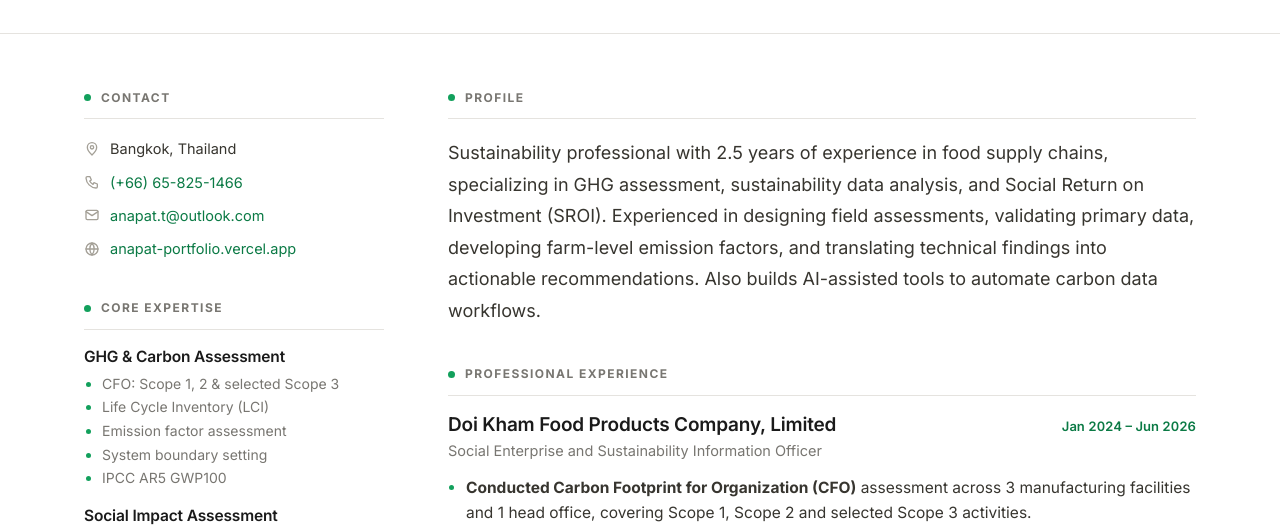
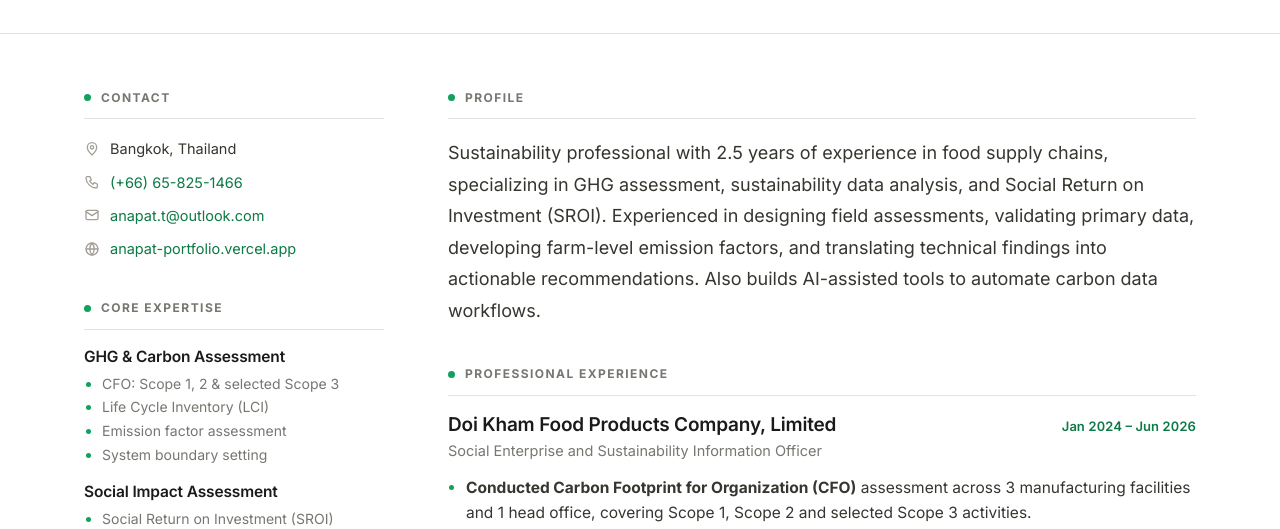
Before and after one commit to firstanapat/new, a plain HTML site: page resume.html in a window 1280 px wide. Shown: the part 237-766 px from the top of the page. Drawn offline with Linux system fonts and the light colour scheme; a web font is replaced by a local one.

Commit message:
Resume: drop IPCC AR5 GWP100 from GHG & Carbon Assessment
Updates the resume PDF (v2) and the resume page in Thai and English.

Co-Authored-By: Claude Opus 5.5 <noreply@anthropic.com>

```diff
--- a/js/lang-en.js
+++ b/js/lang-en.js
@@ -170,7 +170,7 @@ window.I18N_EN = {
   "res.download": "Download PDF",
   "res.contact": "Contact",
   "res.expertise": "Core Expertise",
-  "res.s1": "<li>CFO: Scope 1, 2 &amp; selected Scope 3</li><li>Life Cycle Inventory (LCI)</li><li>Emission factor assessment</li><li>System boundary setting</li><li>IPCC AR5 GWP100</li>",
+  "res.s1": "<li>CFO: Scope 1, 2 &amp; selected Scope 3</li><li>Life Cycle Inventory (LCI)</li><li>Emission factor assessment</li><li>System boundary setting</li>",
   "res.s2": "<li>Social Return on Investment (SROI)</li><li>Questionnaire design</li><li>Field data collection</li>",
   "res.s3": "<li>Primary data validation</li><li>Cross-checking &amp; source tracking</li><li>Excel, PivotTables &amp; dashboards</li>",
   "res.s5": "<li>AI coding agents: Claude Code, Codex, Antigravity</li><li>Prompt design &amp; AI output testing</li><li>Google Apps Script automation</li>",
--- a/resume.html
+++ b/resume.html
@@ -100,7 +100,6 @@
                 <li>Life Cycle Inventory (LCI)</li>
                 <li>การประเมิน Emission Factor</li>
                 <li>การกำหนด System Boundary</li>
-                <li>IPCC AR5 GWP100</li>
               </ul>
             </div>
             <div class="r-skill">
```
Also changed, not shown: 1 other file.
